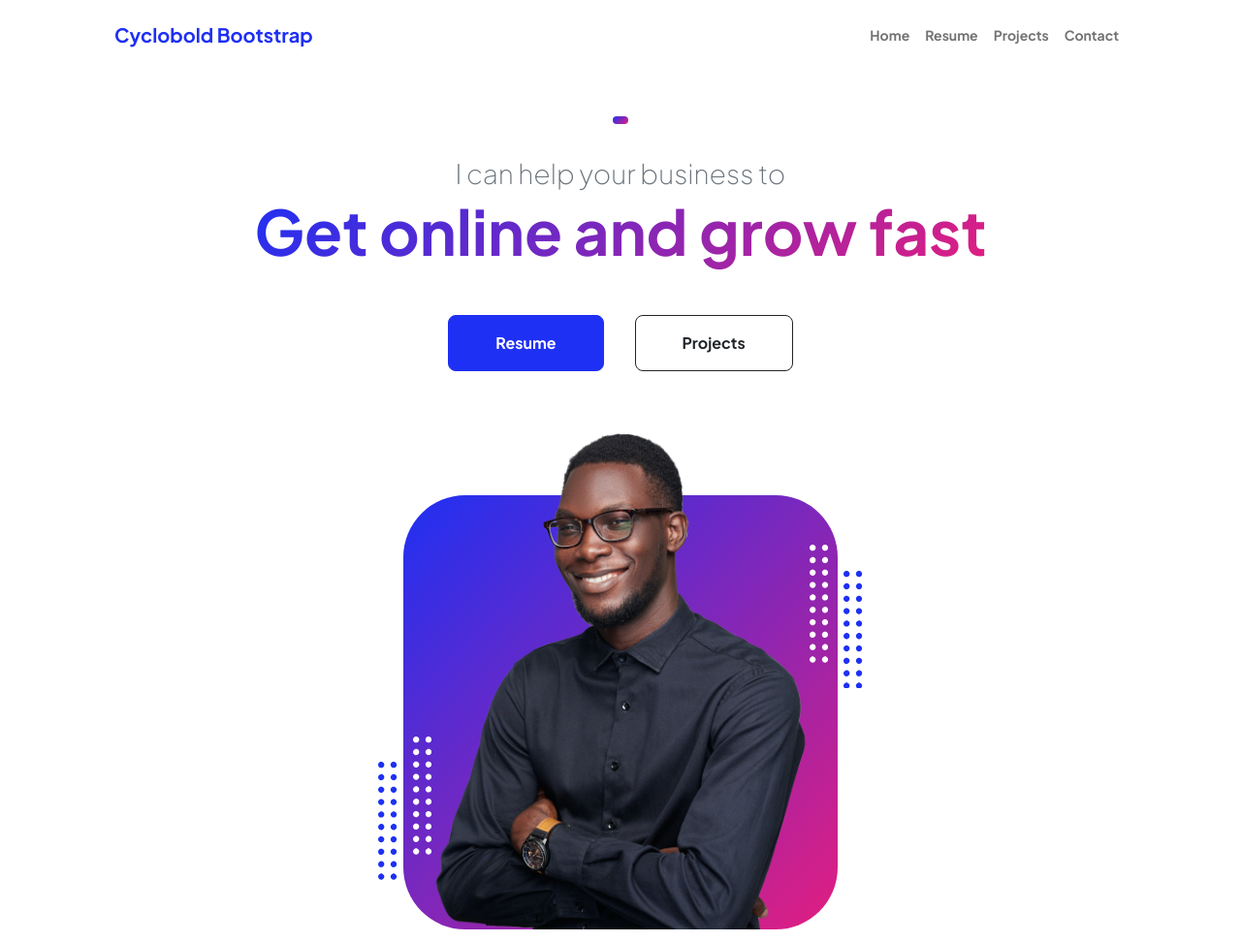
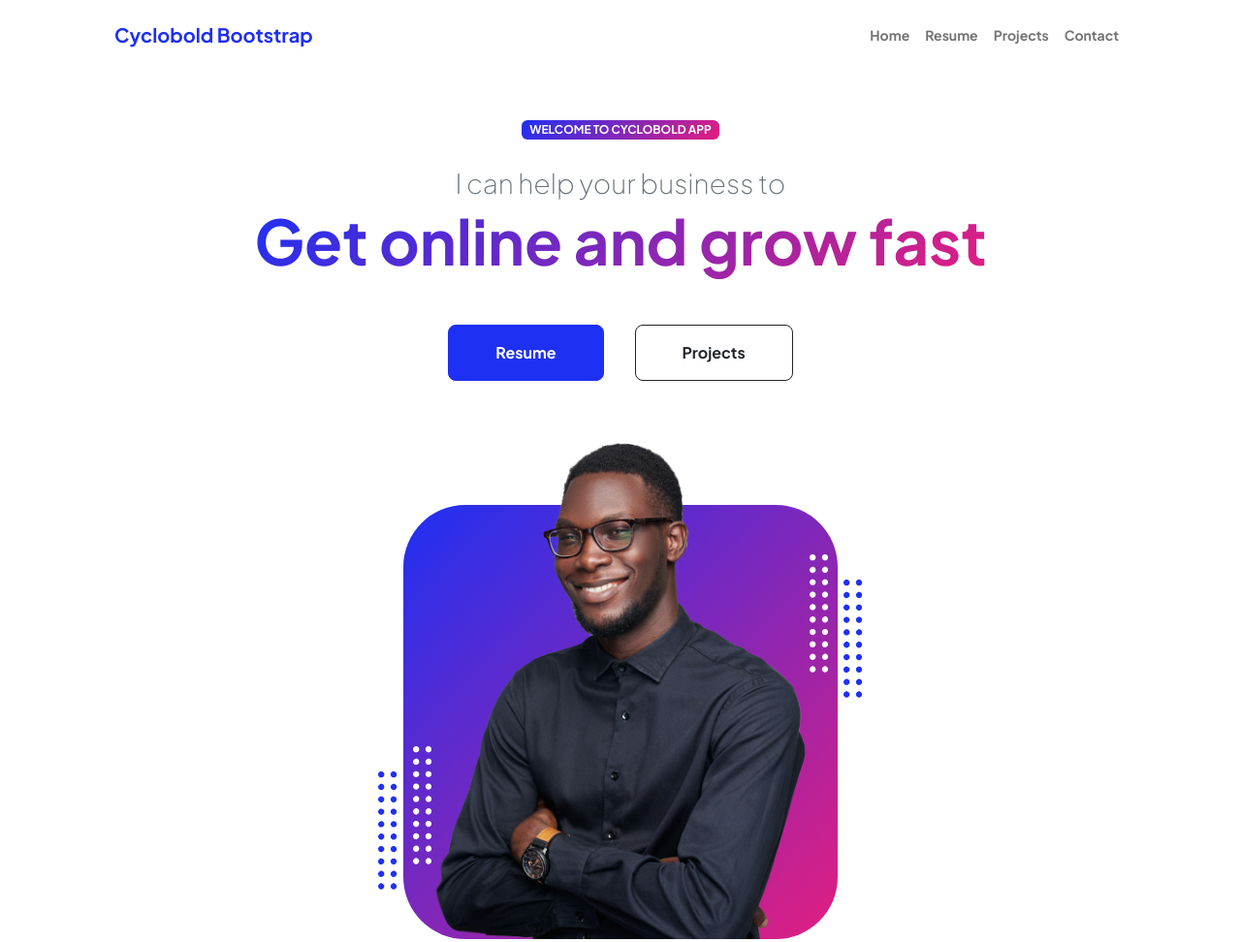
Before and after one commit to theoafactor/SimplePersonal, a plain HTML site: page index.html in a window 1280 px wide. Shown: the top 972 px of the page at 97% size. Drawn offline with nearby package versions, Linux system fonts and the light colour scheme.

Commit message:
Made updates

```diff
--- a/index.html
+++ b/index.html
@@ -5,7 +5,7 @@
         <meta name="viewport" content="width=device-width, initial-scale=1, shrink-to-fit=no" />
         <meta name="description" content="" />
         <meta name="author" content="" />
-        <title>Personal - Start Bootstrap Theme</title>
+        <title>Cyclobold App</title>
         <!-- Favicon-->
         <link rel="icon" type="image/x-icon" href="assets/favicon.ico" />
         <!-- Custom Google font-->
@@ -41,7 +41,7 @@
                         <div class="col-xxl-5">
                             <!-- Header text content-->
                             <div class="text-center text-xxl-start">
-                                <div class="badge bg-gradient-primary-to-secondary text-white mb-4"><div class="text-uppercase"></div></div>
+                                <div class="badge bg-gradient-primary-to-secondary text-white mb-4"><div class="text-uppercase"> Welcome to Cyclobold App</div></div>
                                 <div class="fs-3 fw-light text-muted">I can help your business to</div>
                                 <h1 class="display-3 fw-bolder mb-5"><span class="text-gradient d-inline">Get online and grow fast</span></h1>
                                 <div class="d-grid gap-3 d-sm-flex justify-content-sm-center justify-content-xxl-start mb-3">
```
